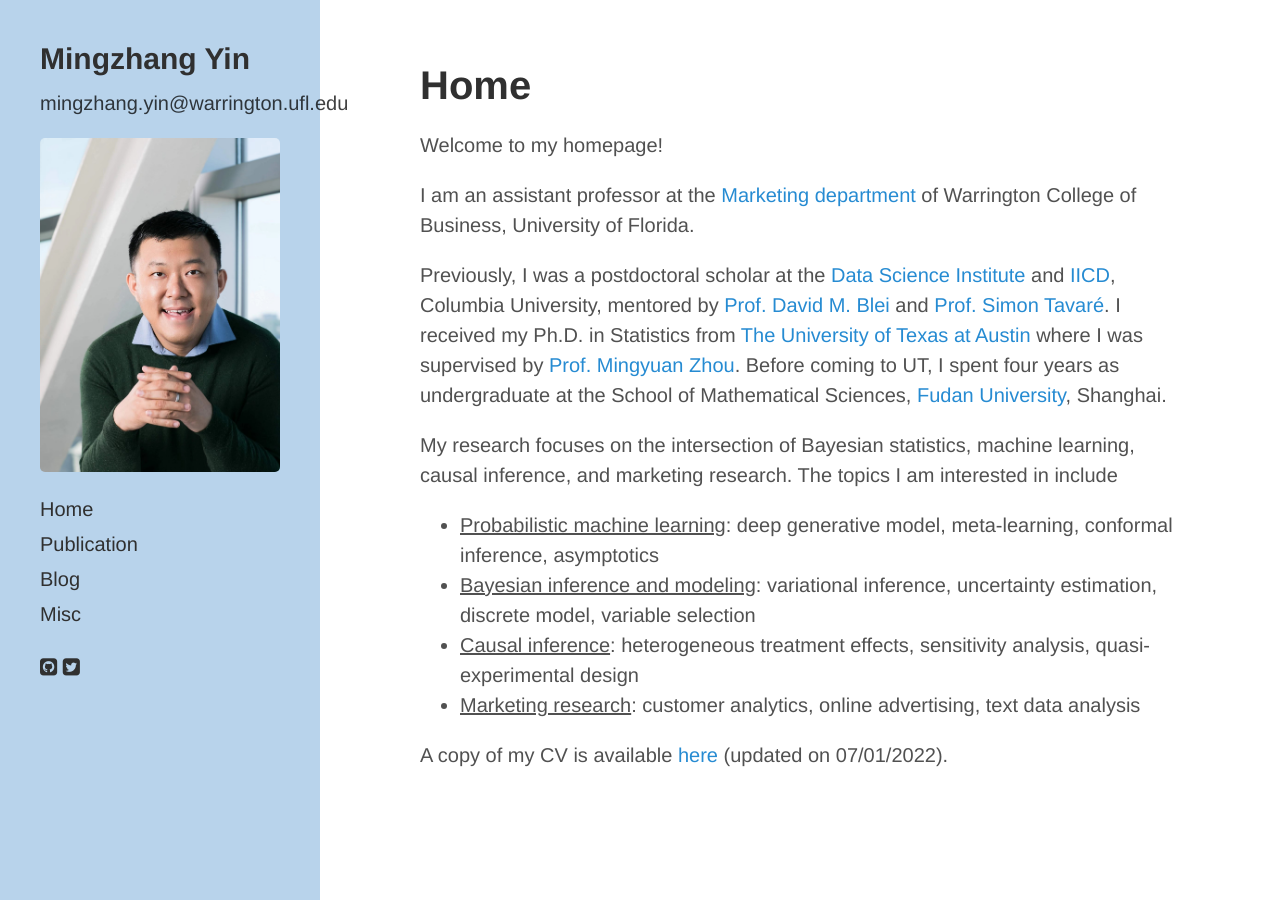
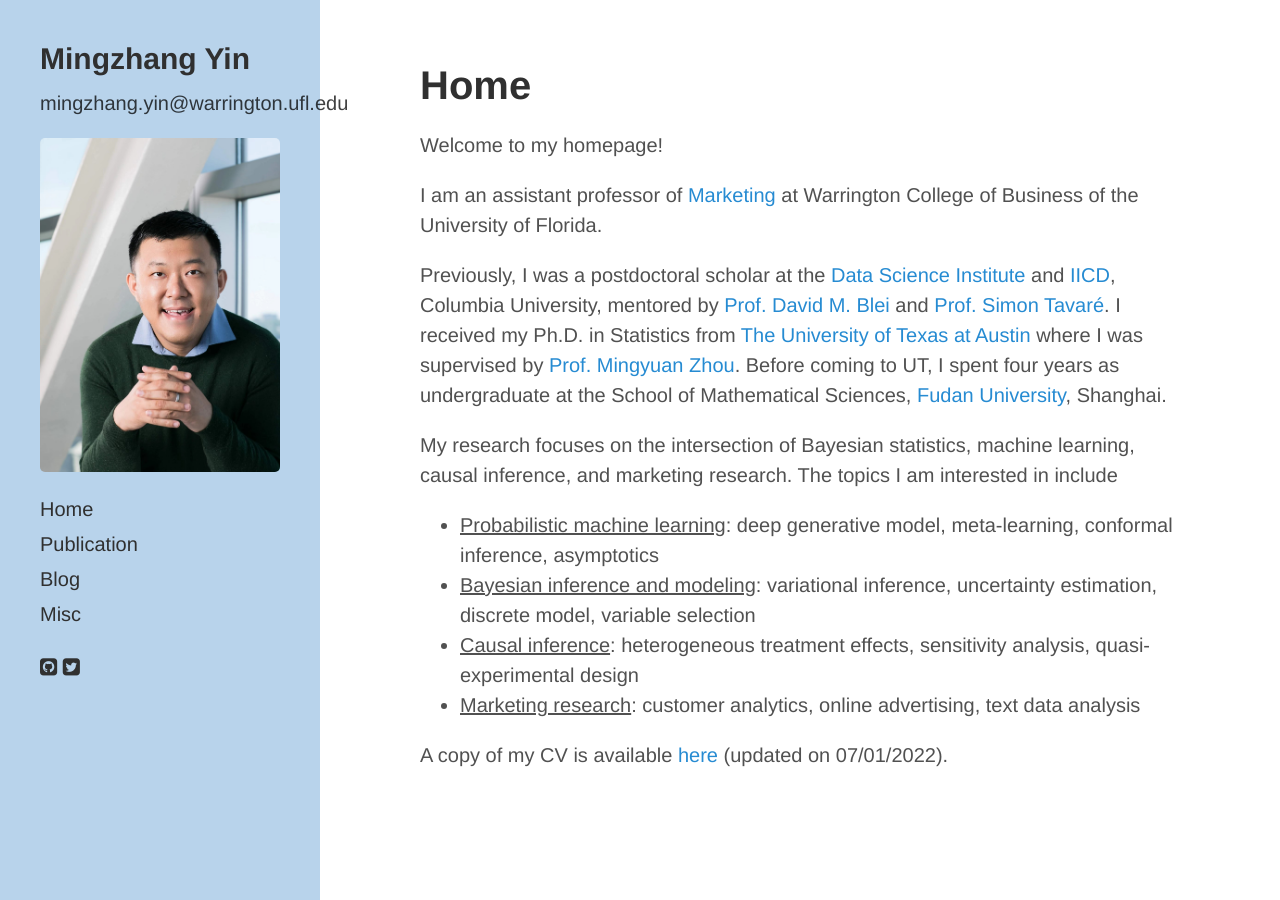
Before and after one commit to mingzhang-yin/mingzhang-yin.github.io, a Jekyll site: the page built from index.md, in a window 1280 px wide. Built offline with Jekyll 4.4.1, drawn with Linux system fonts in a browser that asks for light colours; nearby versions of some CDN libraries; a style sheet for code colours, icons or effects is not loaded.

Commit message:
Update index.md

```diff
--- a/index.md
+++ b/index.md
@@ -12,7 +12,7 @@
   <p>
    <p> Welcome to my homepage! </p>
 
- <p> I am an assistant professor at the <a href="https://warrington.ufl.edu/marketing-department/">Marketing department</a> of Warrington College of Business, University of Florida. </p>
+ <p> I am an assistant professor of <a href="https://warrington.ufl.edu/marketing-department/">Marketing</a> at Warrington College of Business of the University of Florida. </p>
 
 <p>  Previously, I was a postdoctoral scholar at the <a href="https://datascience.columbia.edu">Data Science Institute</a> and <a href="https://cancerdynamics.columbia.edu">IICD</a>, Columbia University, mentored by <a href="http://www.cs.columbia.edu/~blei/">Prof. David M. Blei</a> and <a href="https://en.wikipedia.org/wiki/Simon_Tavaré">Prof. Simon Tavaré</a>. I received my Ph.D. in Statistics from <a href="https://www.utexas.edu">The University of Texas at Austin</a> where I was supervised by <a href="https://mingyuanzhou.github.io">Prof. Mingyuan Zhou</a>.  Before coming to UT, I spent four years as undergraduate at the  School of Mathematical Sciences, <a href="http://www.fudan.edu.cn/en/"> Fudan University</a>, Shanghai. </p>
 
```
